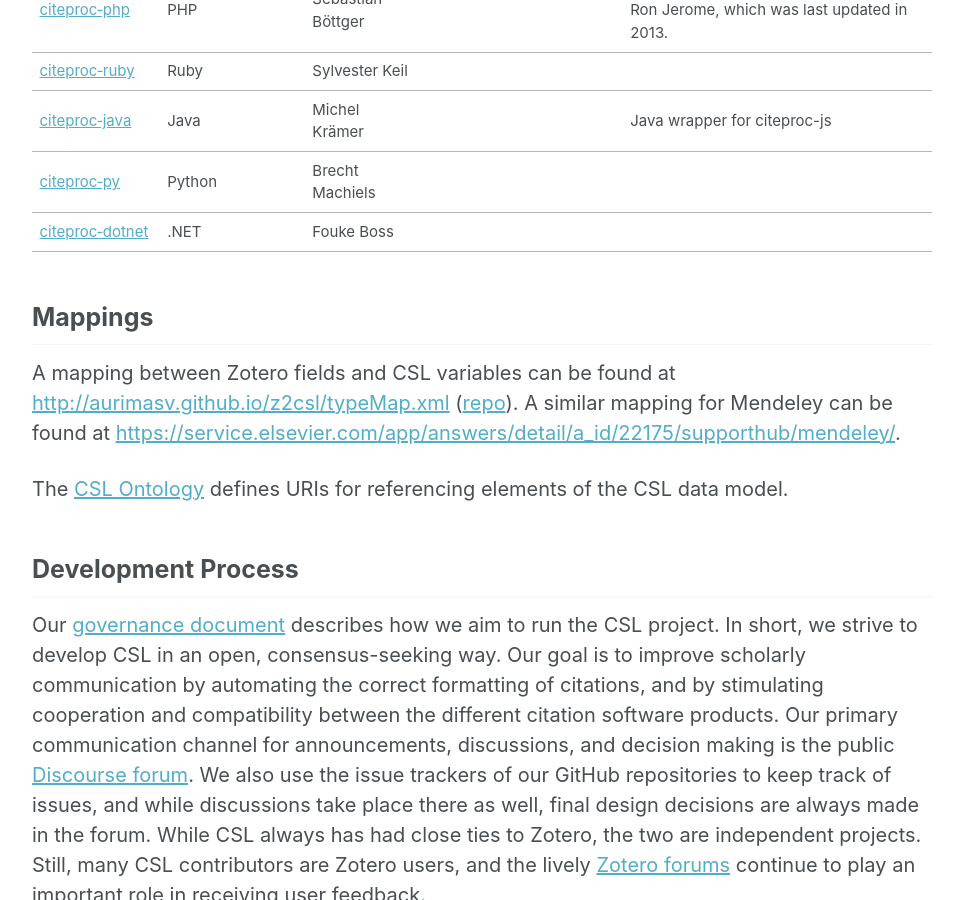
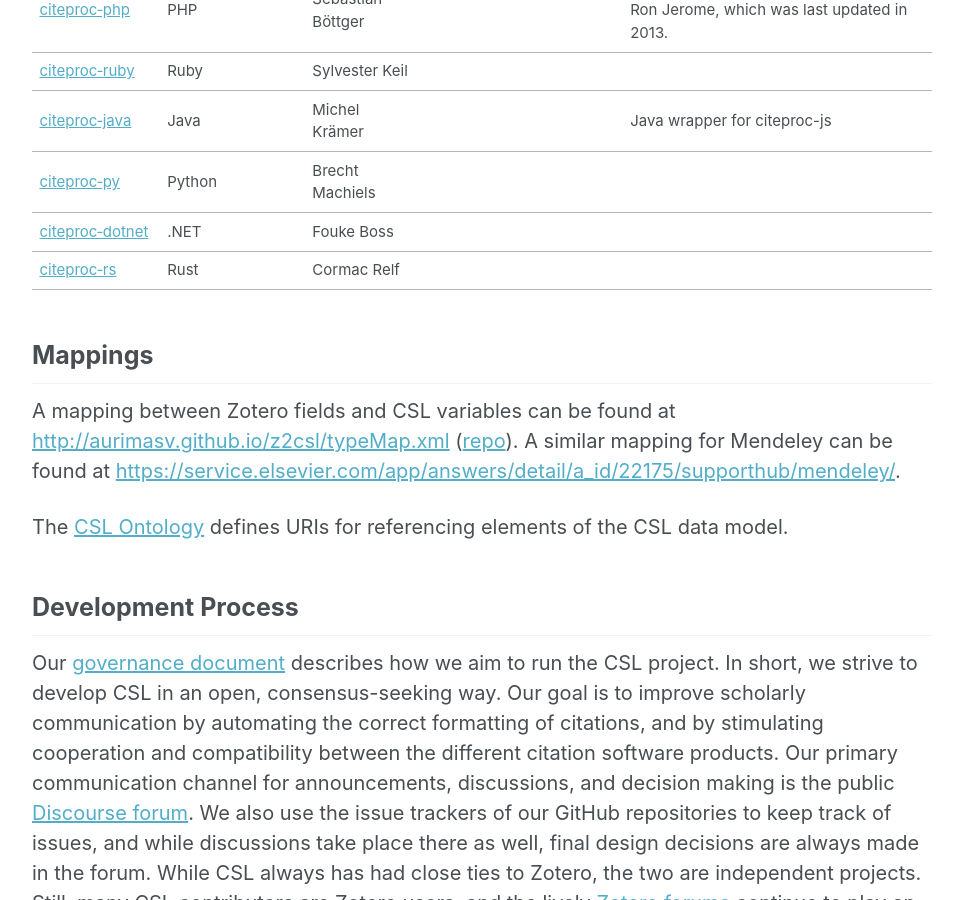
Before and after one commit to citation-style-language/citation-style-language.github.io, a Jekyll site: the page built from _pages/developers.md, in a window 1280 px wide and 900 px high, scrolled down 1666 px. Shown: the whole window, without its empty margins (158-1121 px from the left). Built offline with Jekyll 4.4.1, drawn with Linux system fonts in a browser that asks for light colours.

Commit message:
Add CSL processor entry for citeproc-rs
(per https://twitter.com/bdarcus/status/1161654392556310531?s=12)

```diff
--- a/_pages/developers.md
+++ b/_pages/developers.md
@@ -91,6 +91,13 @@
       <td></td>
       <td></td>
     </tr>
+     <tr>
+      <td><a href="https://github.com/cormacrelf/citeproc-rs">citeproc‑rs</a></td>
+      <td>Rust</td>
+      <td>Cormac Relf</td>
+      <td></td>
+      <td></td>
+    </tr>
   </tbody>
 </table>
 
```
